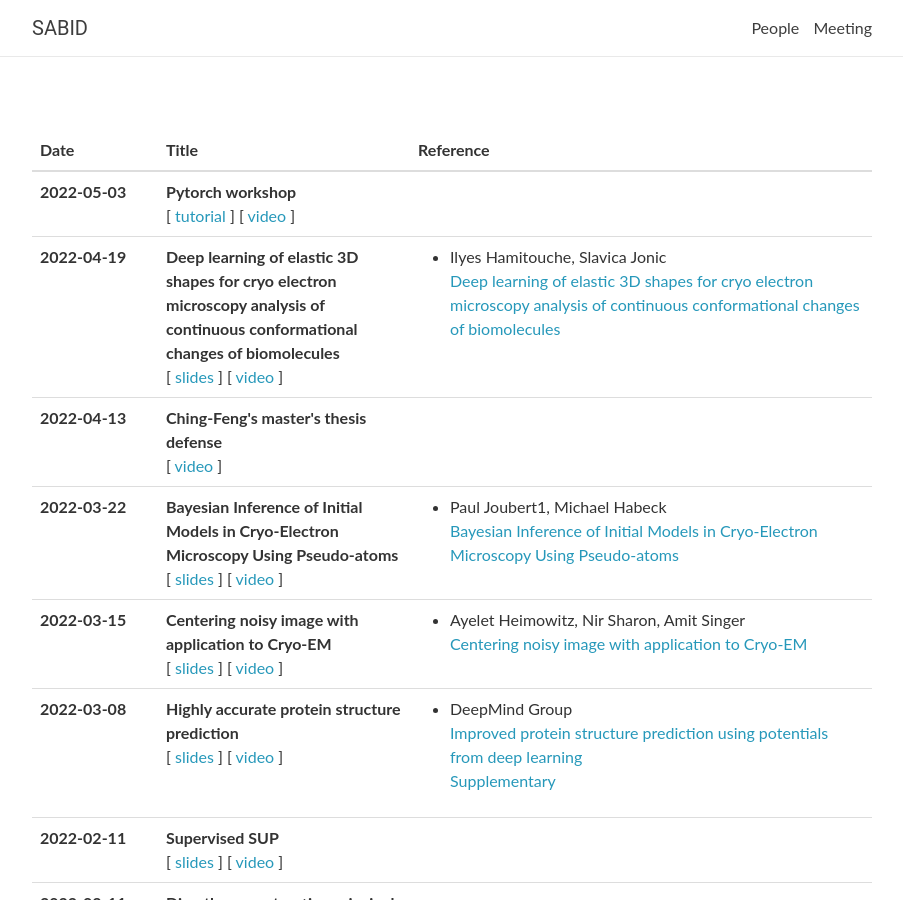
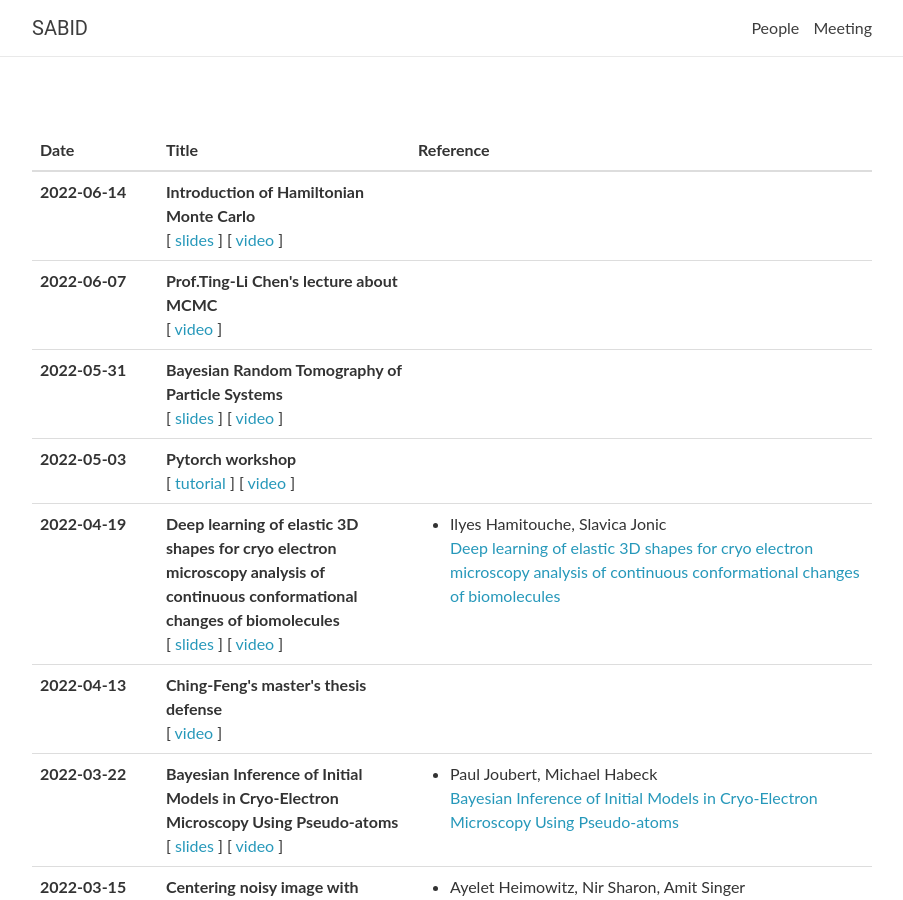
Before and after one commit to sabid-cryoem/sabid-cryoem.github.io, a Jekyll site: the page built from 4afcccebf7d457a13a4f8aeea0bbeef04fd86ee9/index.html, in a window 1280 px wide and 900 px high. Shown: the whole window, without its empty margins (188-1091 px from the left). Built offline with Jekyll 4.4.1, drawn with Linux system fonts in a browser that asks for light colours; nearby versions of some CDN libraries; comment, search, counter and statistics services are not loaded.

Commit message:
update meeting

```diff
--- a/_data/meeting.yml
+++ b/_data/meeting.yml
@@ -1,3 +1,27 @@
+- date: 2022-06-14
+  title: >
+    <strong>Introduction of Hamiltonian Monte Carlo</strong>
+  video: <a href="https://youtu.be/vpK1Cm-HtKc">video</a>
+  slides: <a href="/assets/slides/HMC.pptx">slides</a>
+  notes:
+  readings:
+
+- date: 2022-06-07
+  title: >
+    <strong>Prof.Ting-Li Chen's lecture about MCMC</strong>
+  video: <a href="https://youtu.be/Uw37tjiROaA">video</a>
+  slides:
+  notes:
+  readings:
+
+- date: 2022-05-31
+  title: >
+    <strong>Bayesian Random Tomography of Particle Systems</strong>
+  video: <a href="https://youtu.be/r8DjwvLfKWg">video</a>
+  slides: <a href="/assets/slides/20220531report_YuHsiang.pdf">slides</a>
+  notes:
+  readings:
+
 - date: 2022-05-03
   title: >
     <strong>Pytorch workshop</strong>
@@ -31,7 +55,7 @@
   slides: <a href="/assets/slides/Bayesian Inference of Initial Models in Cryo-Electron Microscopy Using Pseudo-atoms.pdf">slides</a>
   notes:
   readings:
-   - Paul Joubert1, Michael Habeck </br>
+   - Paul Joubert, Michael Habeck </br>
       <a href="/assets/reference/Bayesian Inference of Initial Models in Cryo-Electron Microscopy Using Pseudo-atoms.pdf" target="blank">Bayesian Inference of Initial Models in Cryo-Electron Microscopy Using Pseudo-atoms</a>
 
 
```
Also changed, not shown: 2 other files.
